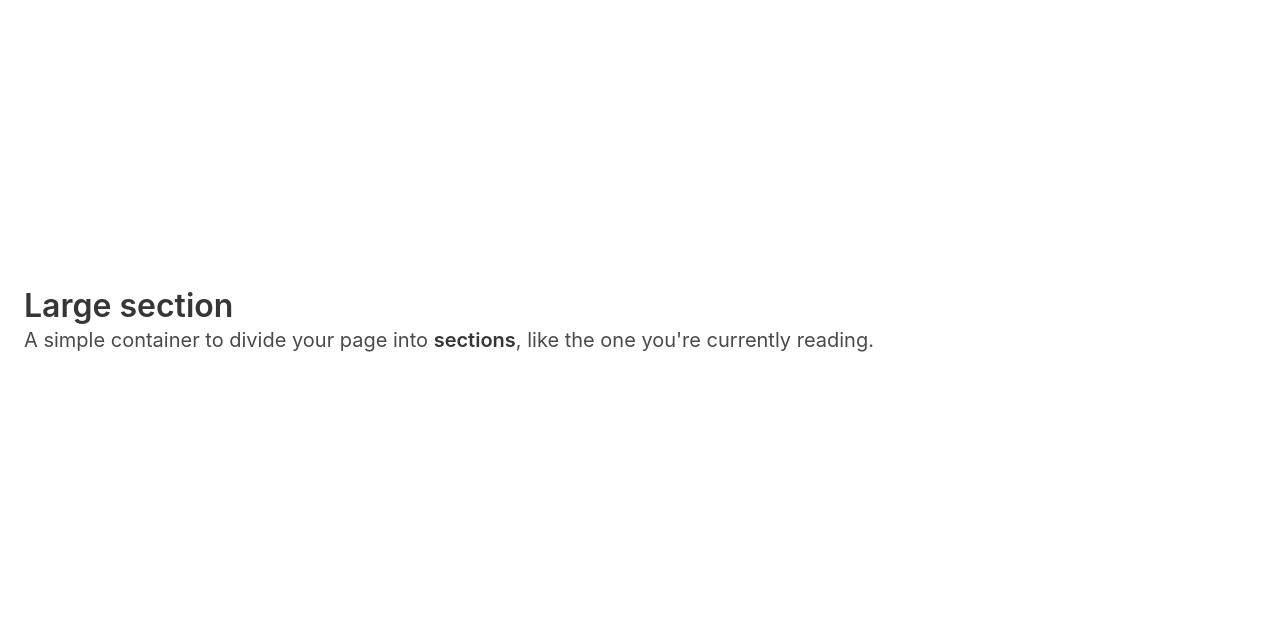
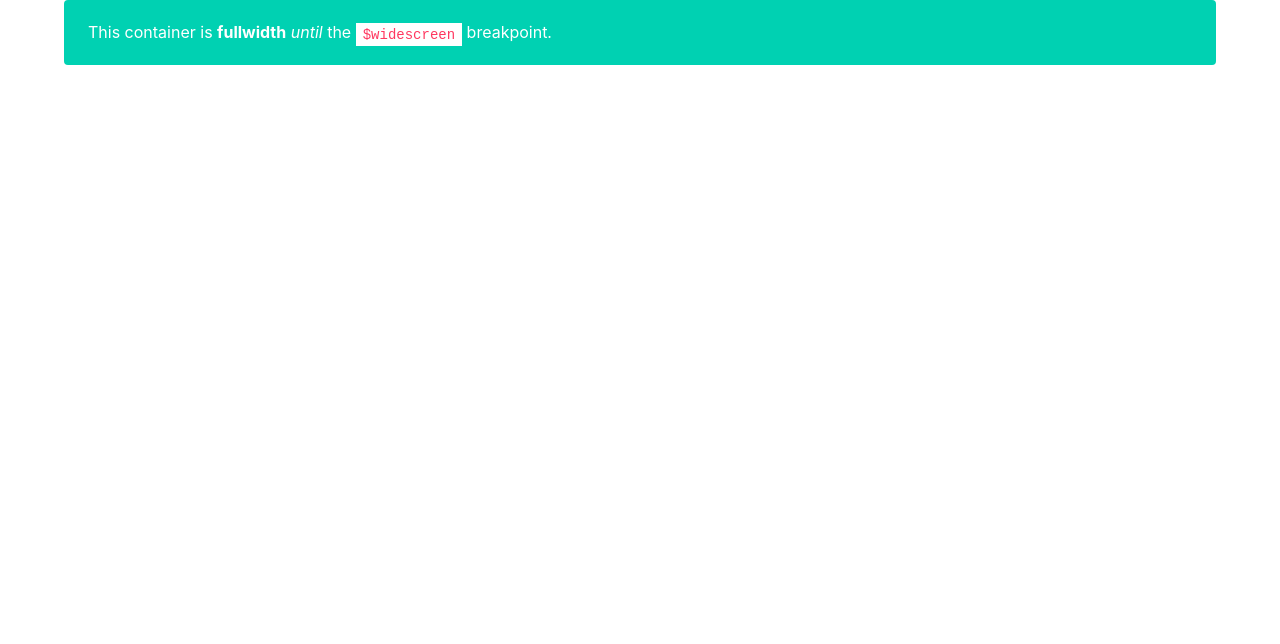
Before and after one commit to oriontr3s/oriontr3s.github.io, a plain HTML site: page index.html in a window 1280 px wide. Drawn offline with nearby package versions, Linux system fonts and the light colour scheme.

Commit message:
Update index.html

```diff
--- a/index.html
+++ b/index.html
@@ -10,11 +10,10 @@
         <!-- <link rel="stylesheet" href="styles/debug.css"> -->
 	</head>
 	<body>
-		<section class="section is-large">
-			<h1 class="title">Large section</h1>
-			<h2 class="subtitle">
-				A simple container to divide your page into <strong>sections</strong>, like the one you're currently reading.
-			</h2>
-		</section>
+		<div class="container is-widescreen">
+			<div class="notification is-primary">
+				This container is <strong>fullwidth</strong> <em>until</em> the <code>$widescreen</code> breakpoint.
+			</div>
+		</div>
 	</body>
 </html>
```
